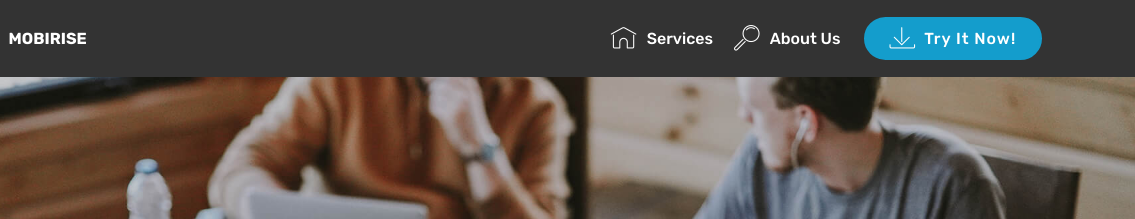
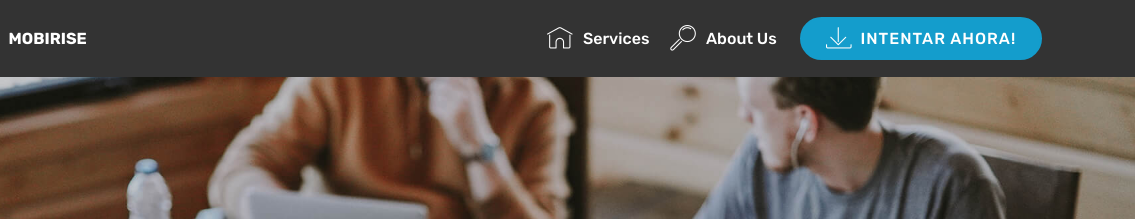
Before and after one commit to SandovalJaime/SandovalJaime.github.io, a plain HTML site: page index.html in a window 1280 px wide. Shown: the top 219 px of the page, 145-1280 px from the left. Drawn offline with Linux system fonts and the light colour scheme; files whose address does not match are found by name.

Commit message:
Update index.html

```diff
--- a/index.html
+++ b/index.html
@@ -70,7 +70,7 @@
             <div class="navbar-buttons mbr-section-btn">
                 <a class="btn btn-sm btn-primary display-4" href="https://mobirise.com">
                     <span class="mbri-save mbr-iconfont mbr-iconfont-btn "></span>
-                    Try It Now!
+                    INTENTAR AHORA!
                 </a>
             </div>
         </div>
```
